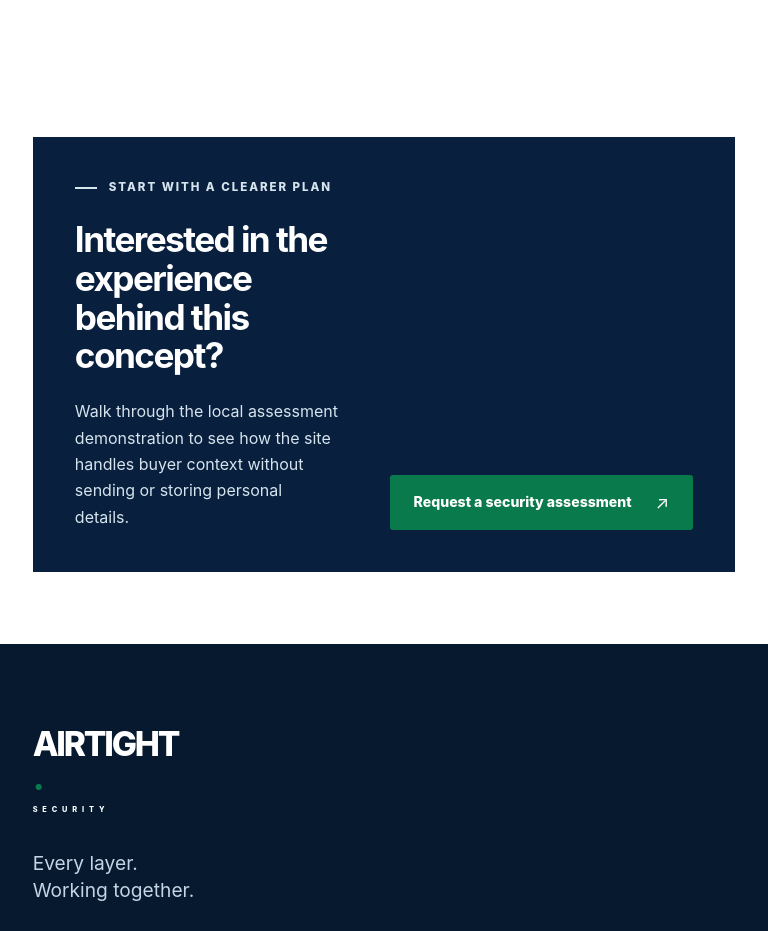
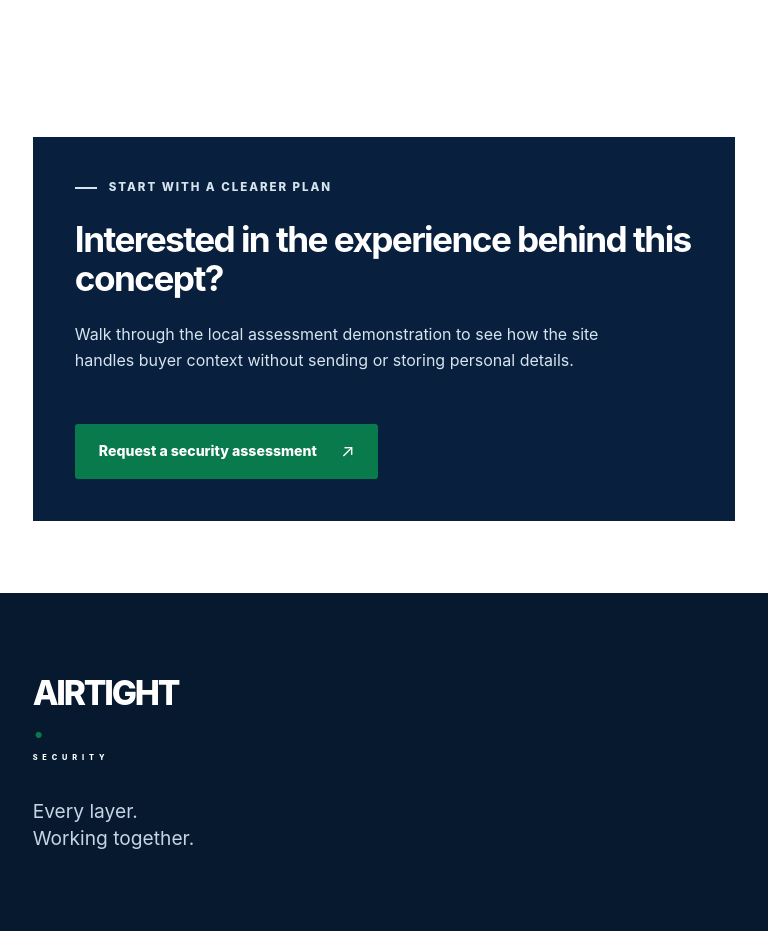
Before and after one commit to Kingsley-A1/Airtight-Security, a Next.js app: page /about in a window 768 px wide. Shown: the part 2700-3631 px from the top of the page. Built offline with nearby package versions, Linux system fonts and the light colour scheme.

Commit message:
fix: prevent call-to-action and capability strip overflow at 200-percent text zoom

```diff
--- a/app/globals.css
+++ b/app/globals.css
@@ -283,3 +283,13 @@ h1,h2,h3 { overflow-wrap:break-word }
   .page-hero-aside { max-width:660px }
   .split .photo { min-height:420px }
 }
+
+
+/* Wrap the assessment invitation and capability strip at large text sizes on tablets. */
+@media (min-width:701px) and (max-width:900px) {
+ .callout { flex-direction:column; align-items:flex-start }
+ .callout .btn { flex-shrink:1 }
+ .ticker-inner { grid-template-columns:repeat(2,minmax(0,1fr)) }
+ .ticker-inner span { text-align:left; padding:12px }
+ .ticker-inner span:nth-child(2) { border-right:0 }
+}
```
